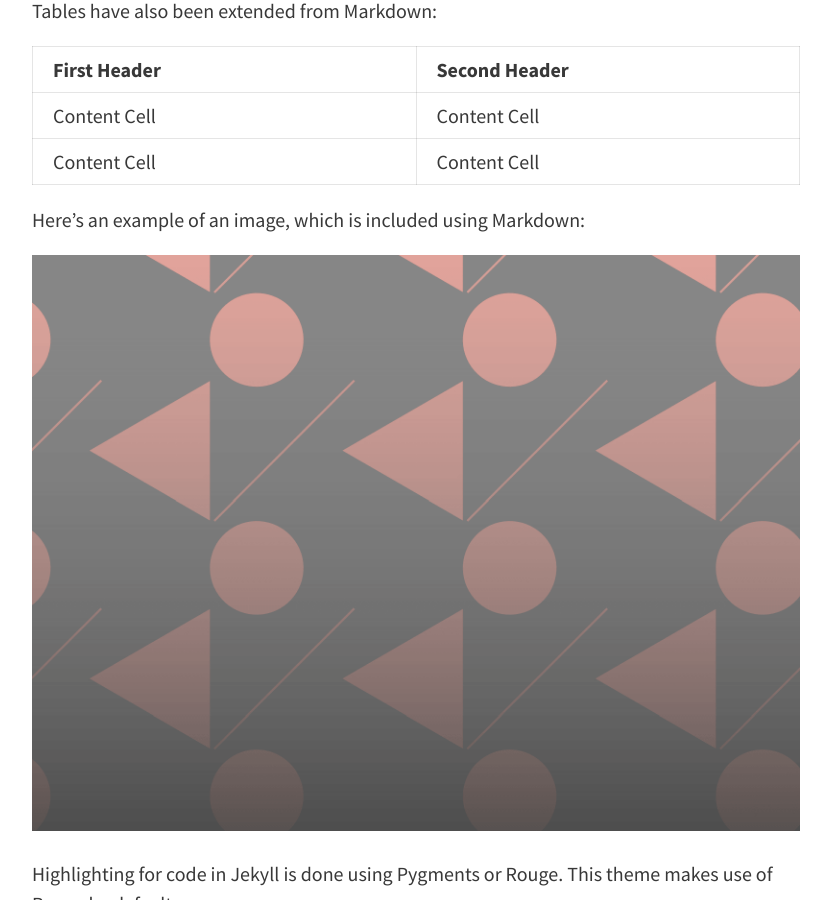
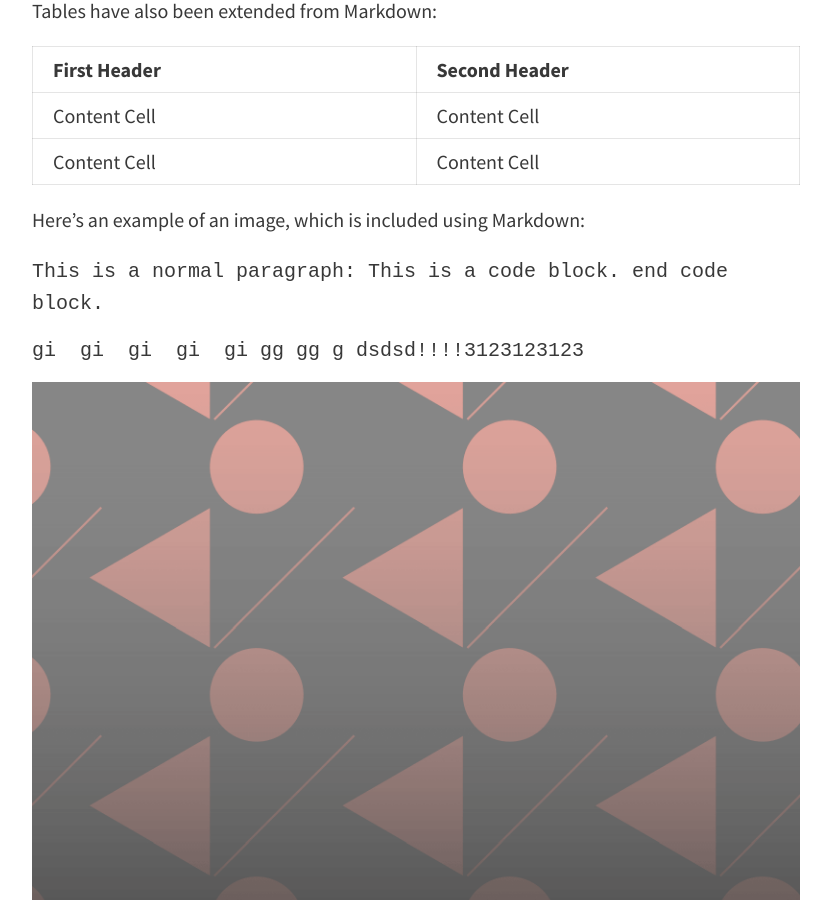
Before and after one commit to deight93/deight93.github.io, a Jekyll site: the page built from _posts/2014-11-28-markdown-and-html.md, in a window 1280 px wide and 900 px high, scrolled down 431 px. Shown: the whole window, without its empty margins (224-1055 px from the left). Built offline with Jekyll 4.4.1, drawn with Linux system fonts in a browser that asks for light colours; nearby versions of some CDN libraries.

Commit message:
Update 2014-11-28-markdown-and-html.md

````diff
--- a/_posts/2014-11-28-markdown-and-html.md
+++ b/_posts/2014-11-28-markdown-and-html.md
@@ -14,6 +14,11 @@ Content Cell  | Content Cell
 Content Cell  | Content Cell
 
 Here's an example of an image, which is included using Markdown:
+
+``` This is a normal paragraph: This is a code block. end code block. ```
+
+    gi  gi  gi  gi  gi gg gg g
+dsdsd!!!!3123123123
 
 ![Geometric pattern with fading gradient]({{ site.baseurl }}/assets/img/sample_feature_img_2.png)
 
````
